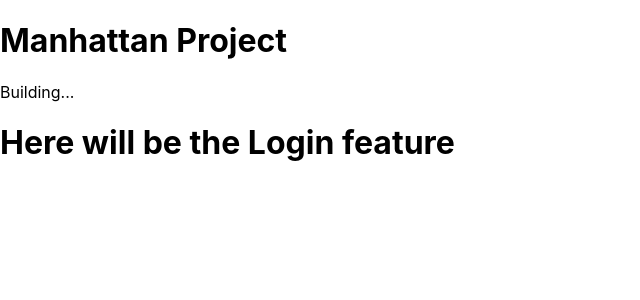
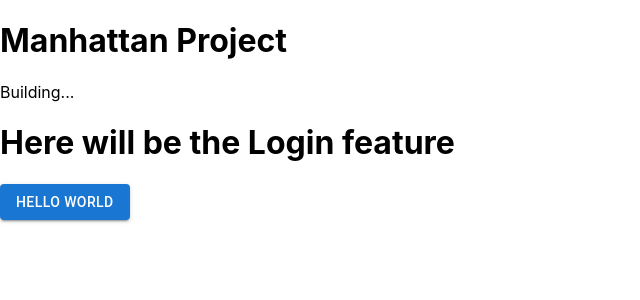
Before and after one commit to Landsat-Manhattan-Project/landsat-front-mp, a React (Create React App) app: page / in a window 1280 px wide. Shown: the top 300 px of the page, without its empty margins (0-640 px from the left). Built offline with nearby package versions, Linux system fonts and the light colour scheme.

Commit message:
Add material UI

```diff
--- a/package.json
+++ b/package.json
@@ -3,6 +3,10 @@
   "version": "0.1.0",
   "private": true,
   "dependencies": {
+    "@emotion/react": "^11.13.3",
+    "@emotion/styled": "^11.13.0",
+    "@mui/icons-material": "^6.1.1",
+    "@mui/material": "^6.1.1",
     "@testing-library/jest-dom": "^5.14.1",
     "@testing-library/react": "^13.0.0",
     "@testing-library/user-event": "^13.2.1",
--- a/src/features/auth/login/index.tsx
+++ b/src/features/auth/login/index.tsx
@@ -1,7 +1,12 @@
+import Button from "@mui/material/Button";
+
 const Login = () => {
   return (
     <>
       <h1>Here will be the Login feature</h1>
+      <Button variant="contained" onClick={() => alert("In progress.")}>
+        Hello world
+      </Button>
     </>
   );
 };
```
Also changed, not shown: 1 other file (tests, documents, lock files or other folders).
